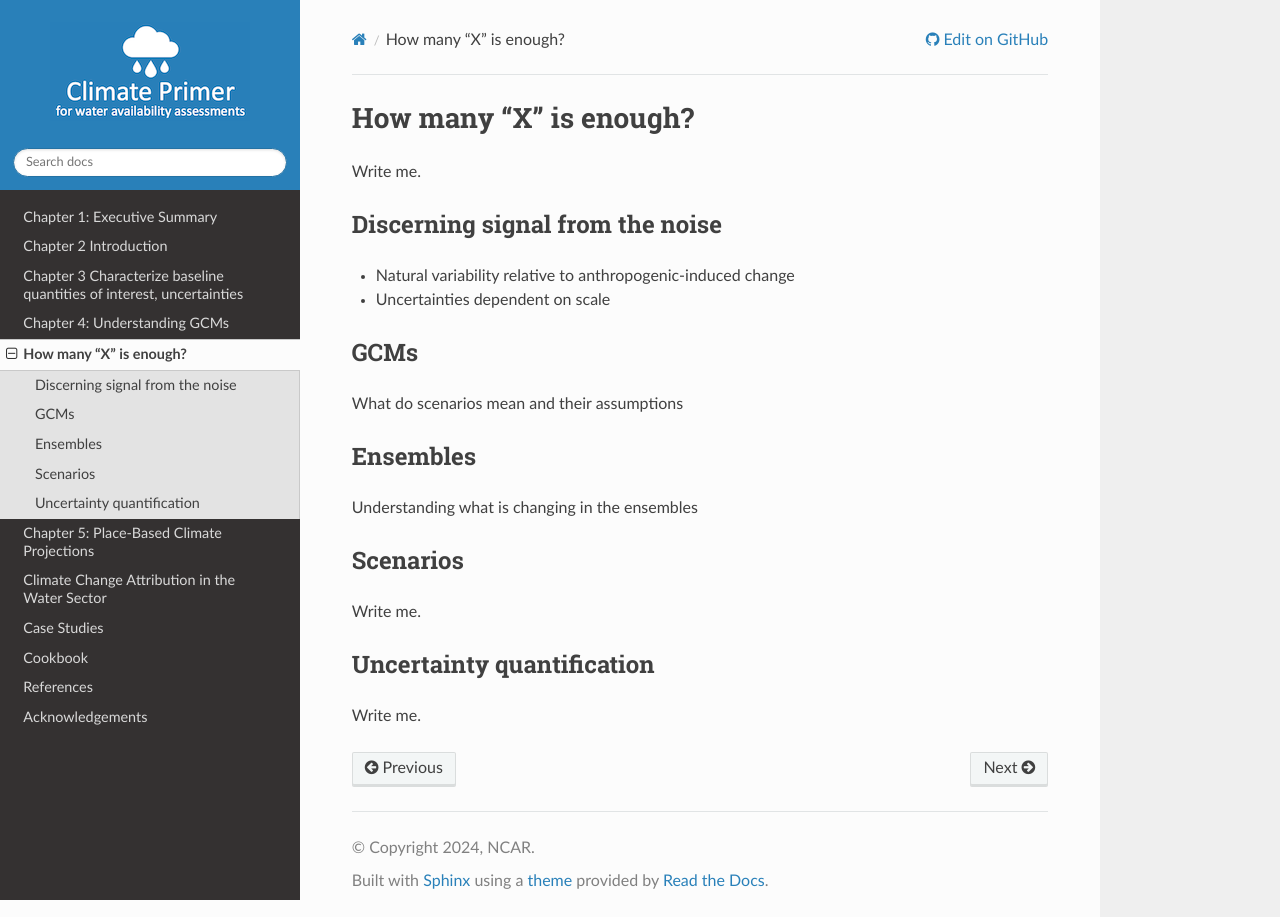
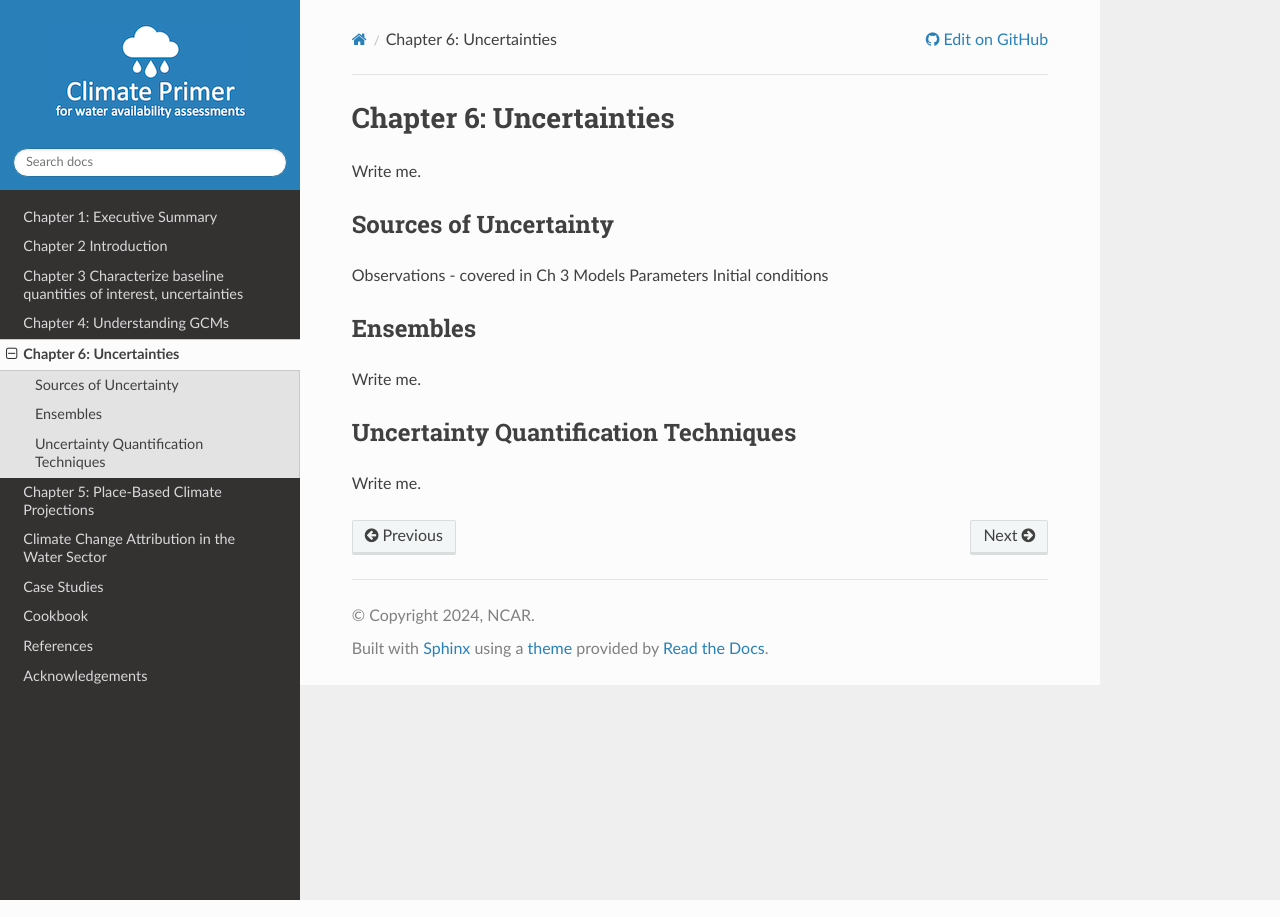
Before and after one commit to NCAR/climate-primer-water, a Sphinx documentation site: the page built from doc/ensembles.rst, in a window 1280 px wide. Built offline with Sphinx 7.4.7 and the Read the Docs theme 2.0.0, drawn with Linux system fonts in a browser that asks for light colours.

Commit message:
Update ensembles.rst

```diff
--- a/doc/ensembles.rst
+++ b/doc/ensembles.rst
@@ -1,37 +1,27 @@
 
 
-How many “X” is enough?
-=======================
+Chapter 6: Uncertainties
+========================
 
 Write me.
 
 
-Discerning signal from the noise
---------------------------------
+Sources of Uncertainty
+----------------------
 
-- Natural variability relative to anthropogenic-induced change
-- Uncertainties dependent on scale
-
-
-GCMs
-----
-
-What do scenarios mean and their assumptions
+Observations - covered in Ch 3
+Models
+Parameters
+Initial conditions
 
 
 Ensembles
 ---------
 
-Understanding what is changing in the ensembles
-
-
-Scenarios
----------
-
 Write me.
 
 
-Uncertainty quantification
---------------------------
+Uncertainty Quantification Techniques
+-------------------------------------
 
 Write me.
```
